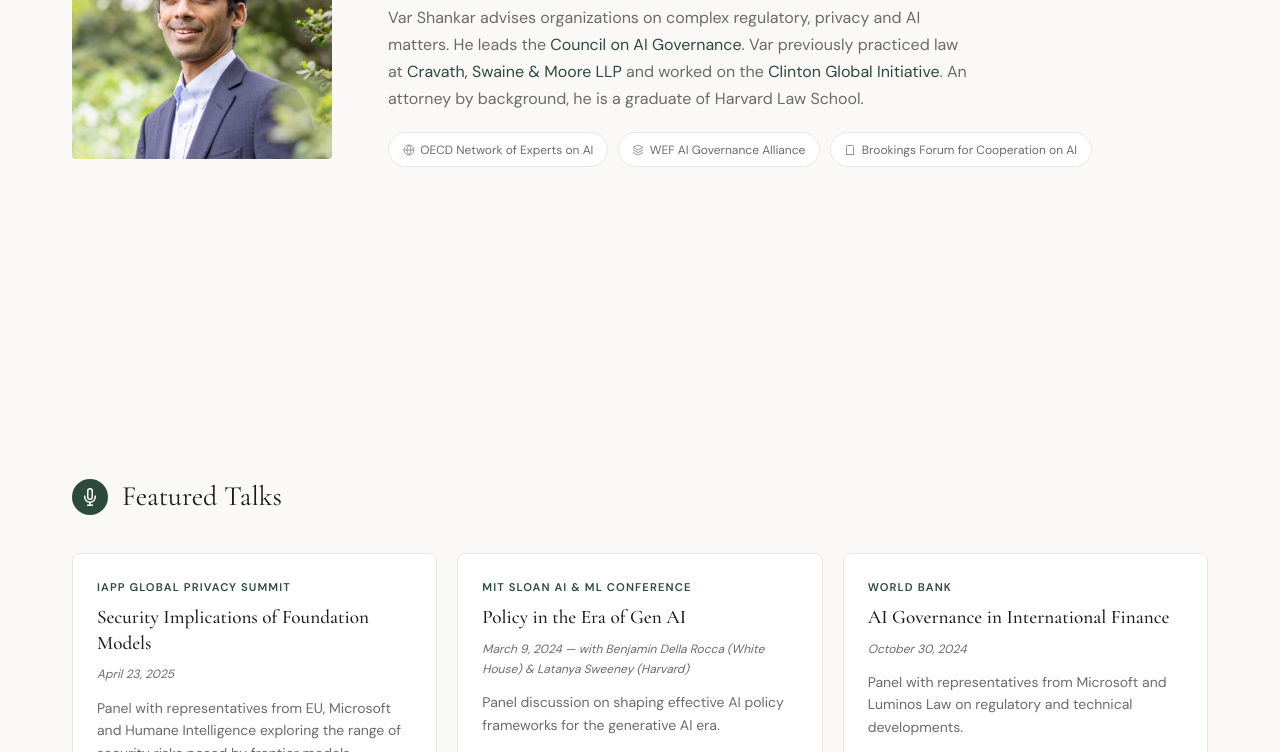
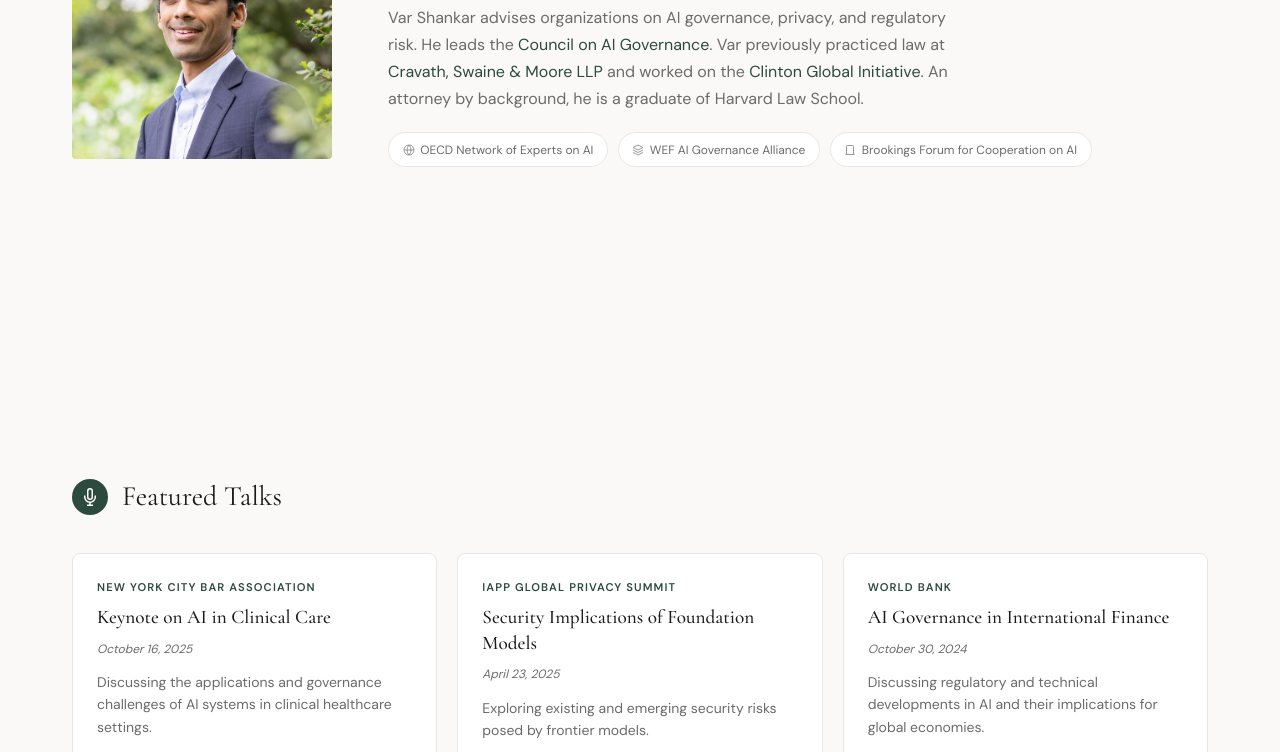
Before and after one commit to var0101/var0101.github.io, a plain HTML site: page index.html in a window 1280 px wide. Shown: the part 391-1143 px from the top of the page. Drawn offline with nearby package versions, Linux system fonts and the light colour scheme.

Commit message:
Update index.html

```diff
--- a/index.html
+++ b/index.html
@@ -439,7 +439,7 @@
                 <p class="hero-subtitle">AI Governance, Law & Policy</p>
                 <h1 class="hero-title">Var Shankar</h1>
                 <p class="hero-bio">
-                    Var Shankar advises organizations on complex regulatory, privacy and AI matters. He leads the <a href="https://www.caigov.org/" target="_blank">Council on AI Governance</a>. Var previously practiced law at <a href="https://www.cravath.com/" target="_blank">Cravath, Swaine & Moore LLP</a> and worked on the <a href="https://www.clintonfoundation.org/programs/leadership-public-service/clinton-global-initiative/" target="_blank">Clinton Global Initiative</a>. An attorney by background, he is a graduate of Harvard Law School.
+                    Var Shankar advises organizations on AI governance, privacy, and regulatory risk. He leads the <a href="https://www.caigov.org/" target="_blank">Council on AI Governance</a>. Var previously practiced law at <a href="https://www.cravath.com/" target="_blank">Cravath, Swaine & Moore LLP</a> and worked on the <a href="https://www.clintonfoundation.org/programs/leadership-public-service/clinton-global-initiative/" target="_blank">Clinton Global Initiative</a>. An attorney by background, he is a graduate of Harvard Law School.
                 </p>
                 <div class="affiliations">
                     <span class="affiliation-tag">
@@ -468,24 +468,24 @@
         </div>
         <div class="cards-grid">
             <div class="card fade-in">
+                <span class="card-label">New York City Bar Association</span>
+                <h3 class="card-title">Keynote on AI in Clinical Care</h3>
+                <p class="card-meta">October 16, 2025</p>
+                <p class="card-description">Discussing the applications and governance challenges of AI systems in clinical healthcare settings.</p>
+                <a href="https://www.nycbar.org/cle-offerings/artificial-intelligence-and-clinical-care/" target="_blank" class="card-link">Learn More <svg viewBox="0 0 24 24"><line x1="5" y1="12" x2="19" y2="12"/><polyline points="12 5 19 12 12 19"/></svg></a>
+            </div>
+            <div class="card fade-in">
                 <span class="card-label">IAPP Global Privacy Summit</span>
                 <h3 class="card-title">Security Implications of Foundation Models</h3>
                 <p class="card-meta">April 23, 2025</p>
-                <p class="card-description">Panel with representatives from EU, Microsoft and Humane Intelligence exploring the range of security risks posed by frontier models.</p>
+                <p class="card-description">Exploring existing and emerging security risks posed by frontier models.</p>
                 <a href="https://iapp.org/conference/iapp-global-summit" target="_blank" class="card-link">Learn More <svg viewBox="0 0 24 24"><line x1="5" y1="12" x2="19" y2="12"/><polyline points="12 5 19 12 12 19"/></svg></a>
-            </div>
-            <div class="card fade-in">
-                <span class="card-label">MIT Sloan AI & ML Conference</span>
-                <h3 class="card-title">Policy in the Era of Gen AI</h3>
-                <p class="card-meta">March 9, 2024 — with Benjamin Della Rocca (White House) & Latanya Sweeney (Harvard)</p>
-                <p class="card-description">Panel discussion on shaping effective AI policy frameworks for the generative AI era.</p>
-                <a href="https://www.youtube.com/watch?v=aqsxC-kwg-U" target="_blank" class="card-link">Learn More <svg viewBox="0 0 24 24"><line x1="5" y1="12" x2="19" y2="12"/><polyline points="12 5 19 12 12 19"/></svg></a>
             </div>
             <div class="card fade-in">
                 <span class="card-label">World Bank</span>
                 <h3 class="card-title">AI Governance in International Finance</h3>
                 <p class="card-meta">October 30, 2024</p>
-                <p class="card-description">Panel with representatives from Microsoft and Luminos Law on regulatory and technical developments.</p>
+                <p class="card-description">Discussing regulatory and technical developments in AI and their implications for global economies.</p>
                 <a href="https://www.linkedin.com/posts/activity-7267123268724174848-Obw_/" target="_blank" class="card-link">Learn More <svg viewBox="0 0 24 24"><line x1="5" y1="12" x2="19" y2="12"/><polyline points="12 5 19 12 12 19"/></svg></a>
             </div>
             <div class="card fade-in">
@@ -529,7 +529,7 @@
             </div>
             <div class="card fade-in">
                 <span class="card-label">AI and Ethics Journal</span>
-                <h3 class="card-title">Context-Specific Certification of AI Systems: A Pilot in the Financial Industry</h3>
+                <h3 class="card-title">Context-Specific Certification of AI Systems</h3>
                 <p class="card-meta">April 11, 2025 — with Kendall Brogle, Emma Kallina, Holli Sargeant & others</p>
                 <p class="card-description">Proposing a third-party, system-level AI certification framework to bridge regulatory gaps.</p>
                 <a href="https://link.springer.com/article/10.1007/s43681-025-00720-w" target="_blank" class="card-link">Read Article <svg viewBox="0 0 24 24"><line x1="5" y1="12" x2="19" y2="12"/><polyline points="12 5 19 12 12 19"/></svg></a>
```
